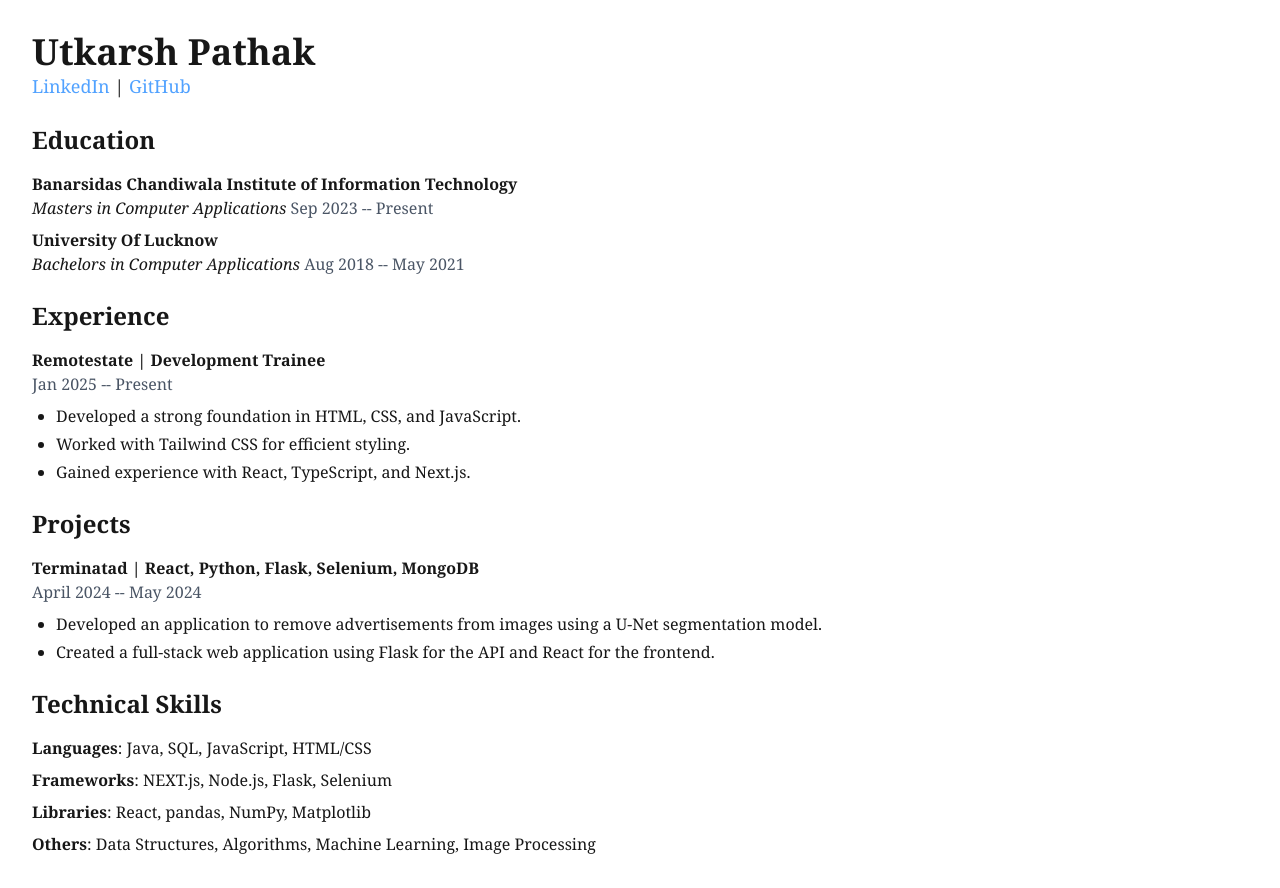
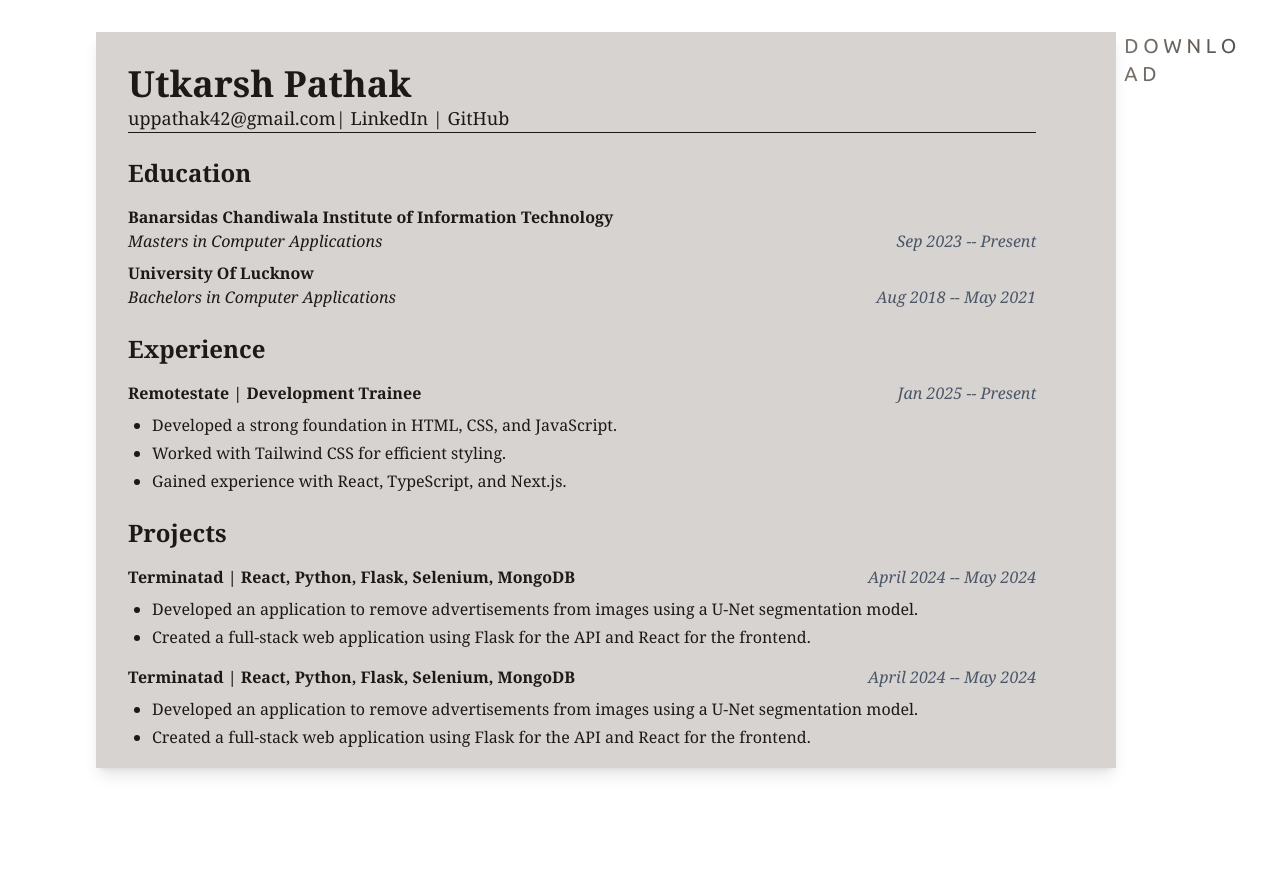
Before and after one commit to OLDHel1Otrope/randomComponents, a Next.js app: page /resume in a window 1280 px wide. After the commit the page ends 800 px from the top, so only its background shows below. Built offline with nearby package versions, Linux system fonts and the light colour scheme.

Commit message:
resume improvements

```diff
--- a/src/app/resume/page.tsx
+++ b/src/app/resume/page.tsx
@@ -1,35 +1,49 @@
 export default function Resume() {
   return (
-    <div className="resume-container p-8 font-serif">
+    <div className="flex h-screen flex-row resume-container p-8 ">
+      <div className="w-7xl ml-16 h-full bg-stone-300 shadow-lg p-8 pr-20 text-stone-900 overflow-y-scroll font-serif">
         <h1 className="text-4xl font-bold">Utkarsh Pathak</h1>
         <p className="text-lg">
-        {/* +91 8574984096 |{" "}
-        <a href="mailto:uppathak42@gmail.com" className="text-blue-400 hover:underline">
+          <a href="mailto:uppathak42@gmail.com" className=" hover:underline">
             uppathak42@gmail.com
-        </a>{" "}
-        |{" "} */}
+          </a>
+          |{" "}
           <a
             href="https://www.linkedin.com/in/utkarsh-pathak-1a193a241/"
-          className="text-blue-400 hover:underline"
+            className=" hover:underline"
           >
             LinkedIn
           </a>{" "}
           |{" "}
-        <a href="https://github.com/OLDHel1Otrope" className="text-blue-400 hover:underline">
+          <a
+            href="https://github.com/OLDHel1Otrope"
+            className=" hover:underline"
+          >
             GitHub
           </a>
         </p>
+        <hr />
 
         <section className="education mt-6">
           <h2 className="text-2xl font-semibold">Education</h2>
           <ul className="mt-4 space-y-2">
             <li>
-            <strong>Banarsidas Chandiwala Institute of Information Technology</strong><br />
-            <i>Masters in Computer Applications</i> <span className="text-gray-600">Sep 2023 -- Present</span>
+              <strong>
+                Banarsidas Chandiwala Institute of Information Technology
+              </strong>
+              <br />
+              <div className="flex justify-between">
+                <i>Masters in Computer Applications</i>{" "}
+                <i className="text-gray-600">Sep 2023 -- Present</i>
+              </div>
             </li>
             <li>
-            <strong>University Of Lucknow</strong><br />
-            <i>Bachelors in Computer Applications</i> <span className="text-gray-600">Aug 2018 -- May 2021</span>
+              <strong>University Of Lucknow</strong>
+              <br />
+              <div className="flex justify-between">
+                <i>Bachelors in Computer Applications</i>{" "}
+                <i className="text-gray-600">Aug 2018 -- May 2021</i>
+              </div>
             </li>
           </ul>
         </section>
@@ -38,10 +52,15 @@
           <h2 className="text-2xl font-semibold">Experience</h2>
           <ul className="mt-4 space-y-4">
             <li>
-            <strong>Remotestate | Development Trainee</strong><br />
-            <span className="text-gray-600">Jan 2025 -- Present</span>
+              <div className="flex justify-between">
+                <strong>Remotestate | Development Trainee</strong>
+                <i className="text-gray-600">Jan 2025 -- Present</i>
+              </div>
+              {/* <br /> */}
               <ul className="list-disc ml-6 mt-2 space-y-1">
-              <li>Developed a strong foundation in HTML, CSS, and JavaScript.</li>
+                <li>
+                  Developed a strong foundation in HTML, CSS, and JavaScript.
+                </li>
                 <li>Worked with Tailwind CSS for efficient styling.</li>
                 <li>Gained experience with React, TypeScript, and Next.js.</li>
               </ul>
@@ -53,11 +72,58 @@
           <h2 className="text-2xl font-semibold">Projects</h2>
           <ul className="mt-4 space-y-4">
             <li>
-            <strong>Terminatad | React, Python, Flask, Selenium, MongoDB</strong><br />
-            <span className="text-gray-600">April 2024 -- May 2024</span>
+              <div className="flex justify-between">
+                <strong>
+                  Terminatad | React, Python, Flask, Selenium, MongoDB
+                </strong>
+                <i className="text-gray-600">April 2024 -- May 2024</i>
+              </div>
+              {/* <br /> */}
               <ul className="list-disc ml-6 mt-2 space-y-1">
-              <li>Developed an application to remove advertisements from images using a U-Net segmentation model.</li>
-              <li>Created a full-stack web application using Flask for the API and React for the frontend.</li>
+                <li>
+                  Developed an application to remove advertisements from images
+                  using a U-Net segmentation model.
+                </li>
+                <li>
+                  Created a full-stack web application using Flask for the API
+                  and React for the frontend.
+                </li>
+              </ul>
+            </li>
+            <li>
+              <div className="flex justify-between">
+                <strong>
+                  Terminatad | React, Python, Flask, Selenium, MongoDB
+                </strong>
+                <i className="text-gray-600">April 2024 -- May 2024</i>
+              </div>
+              <ul className="list-disc ml-6 mt-2 space-y-1">
+                <li>
+                  Developed an application to remove advertisements from images
+                  using a U-Net segmentation model.
+                </li>
+                <li>
+                  Created a full-stack web application using Flask for the API
+                  and React for the frontend.
+                </li>
+              </ul>
+            </li>
+            <li>
+              <div className="flex justify-between">
+                <strong>
+                  Terminatad | React, Python, Flask, Selenium, MongoDB
+                </strong>
+                <i className="text-gray-600">April 2024 -- May 2024</i>
+              </div>
+              <ul className="list-disc ml-6 mt-2 space-y-1">
+                <li>
+                  Developed an application to remove advertisements from images
+                  using a U-Net segmentation model.
+                </li>
+                <li>
+                  Created a full-stack web application using Flask for the API
+                  and React for the frontend.
+                </li>
               </ul>
             </li>
           </ul>
@@ -76,10 +142,17 @@
               <strong>Libraries</strong>: React, pandas, NumPy, Matplotlib
             </li>
             <li>
-            <strong>Others</strong>: Data Structures, Algorithms, Machine Learning, Image Processing
+              <strong>Others</strong>: Data Structures, Algorithms, Machine
+              Learning, Image Processing
             </li>
           </ul>
         </section>
       </div>
+      <div className="px-2 ">
+        <div className="text-xl bg-clip-text text-transparent bg-gradient-to-r from-stone-500 to-stone-600 font-sans hover:cursor-pointer hover:text-stone-400">
+          D O W N L O A D
+        </div>
+      </div>
+    </div>
   );
 }
```
Lines whose indentation alone changed are shown as unchanged.
